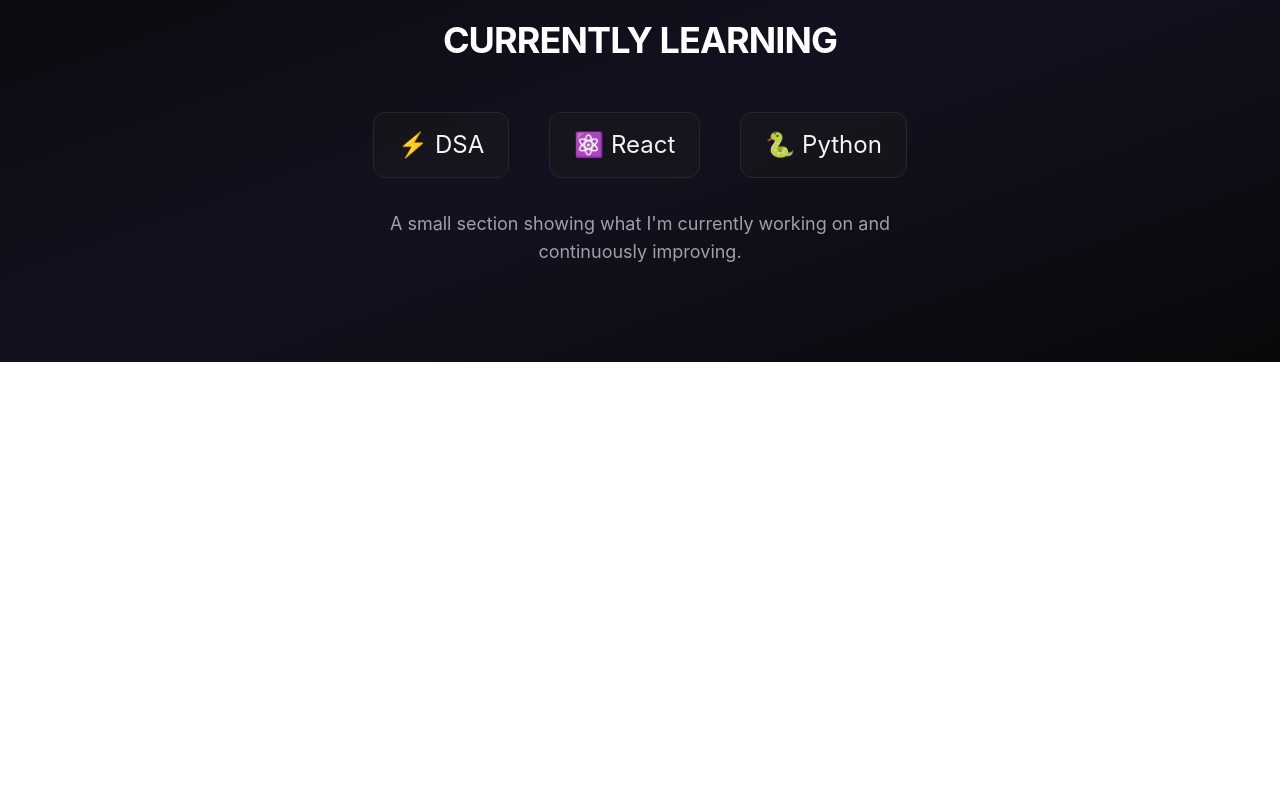
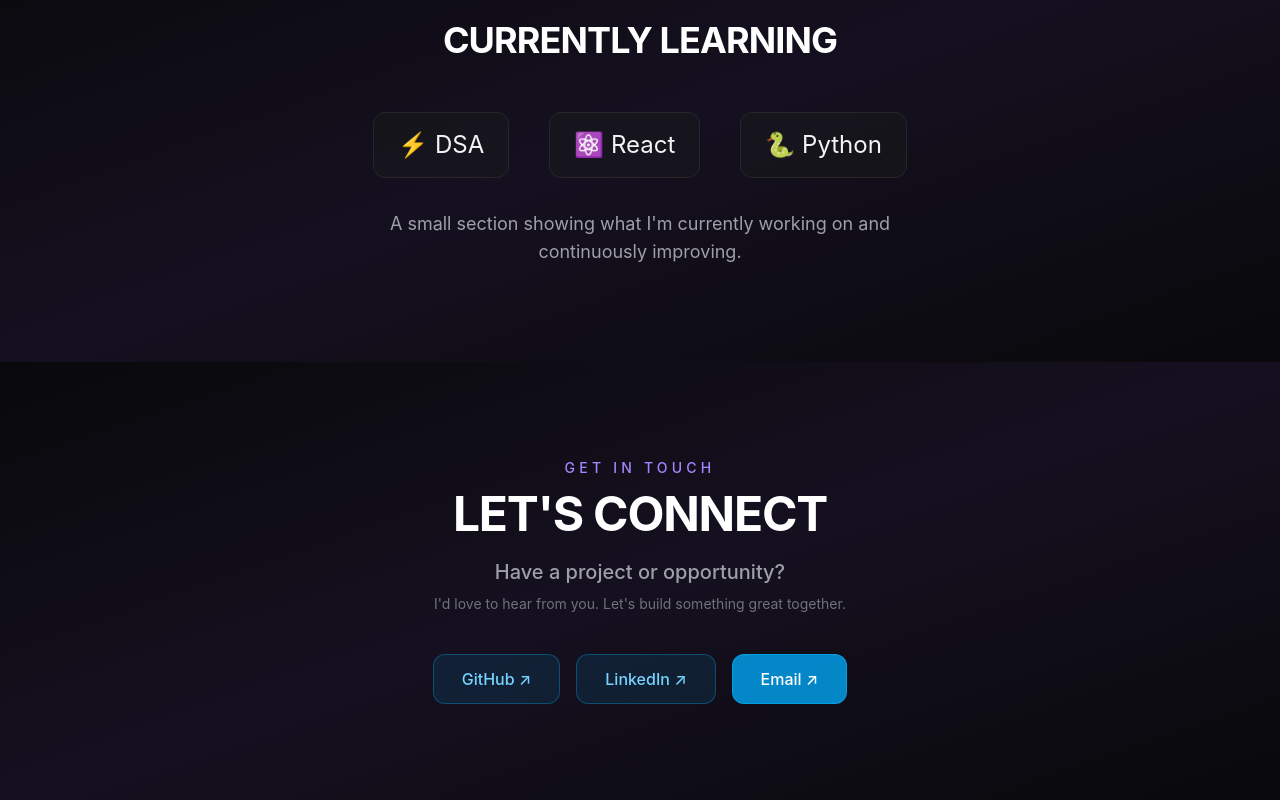
Before and after one commit to PranavUI3/React-Potfolio, a React (Vite) app: page / in a window 1280 px wide. Shown: the part 2065-2865 px from the top of the page. Before the commit the page ends 2427 px from the top, so only its background shows below. Built offline with nearby package versions, Linux system fonts and the light colour scheme.

Commit message:
Achivement:Netword is now added

```diff
--- a/src/App.jsx
+++ b/src/App.jsx
@@ -4,6 +4,7 @@ import Hero from './components/Hero'
 import Skills from './components/Skills'
 import Aboutme from './components/Aboutme'
 import Current from './components/Current'
+import LetsConnect from './components/LetsConnect'
 
 function App() {
 
@@ -14,6 +15,7 @@ function App() {
      <Aboutme />
      <Skills />
      <Current />
+     <LetsConnect />
     </>
   )
 }
--- /dev/null
+++ b/src/components/LetsConnect.jsx
@@ -0,0 +1,72 @@
+import React from 'react'
+
+const LetsConnect = () =>
+{
+    return (
+        <section
+  id="contact"
+  className="relative overflow-hidden bg-gradient-to-br from-[#09090b] via-[#151020] to-[#09090b] px-6 py-24 text-center text-zinc-100"
+>
+  {/* Background glow */}
+  <div className="absolute left-1/2 top-1/2 -z-10 h-80 w-80 -translate-x-1/2 -translate-y-1/2 rounded-full bg-violet-600/10 blur-[120px]" />
+
+  <div className="relative flex flex-col items-center">
+
+    {/* Heading */}
+    <div id="heading">
+      <p className="mb-3 text-sm font-medium uppercase tracking-[0.3em] text-violet-400">
+        Get In Touch
+      </p>
+
+      <h1 className="text-4xl font-bold tracking-tight text-white sm:text-5xl">
+        LET'S CONNECT
+      </h1>
+    </div>
+
+    {/* Description */}
+    <div id="para" className="mt-5">
+      <p className="text-lg font-medium text-zinc-400 sm:text-xl">
+        Have a project or opportunity?
+      </p>
+
+      <p className="mt-2 text-sm text-zinc-500">
+        I'd love to hear from you. Let's build something great together.
+      </p>
+    </div>
+
+    {/* Networks */}
+    <div
+  id="networks"
+  className="mt-10 flex flex-col items-center justify-center gap-4 sm:flex-row"
+>
+  {/* GitHub */}
+  <a
+    href="#"
+    className="rounded-xl border border-sky-400/30 bg-sky-400/10 px-7 py-3 font-medium text-sky-300 transition-all duration-300 hover:-translate-y-1 hover:border-sky-300/60 hover:bg-sky-400/20 hover:text-sky-200 hover:shadow-lg hover:shadow-sky-500/10"
+  >
+    GitHub ↗
+  </a>
+
+  {/* LinkedIn */}
+  <a
+    href="#"
+    className="rounded-xl border border-sky-400/30 bg-sky-400/10 px-7 py-3 font-medium text-sky-300 transition-all duration-300 hover:-translate-y-1 hover:border-sky-300/60 hover:bg-sky-400/20 hover:text-sky-200 hover:shadow-lg hover:shadow-sky-500/10"
+  >
+    LinkedIn ↗
+  </a>
+
+  {/* Email */}
+  <a
+    href="mailto:your@email.com"
+    className="rounded-xl border border-sky-400/50 bg-sky-500/80 px-7 py-3 font-medium text-white transition-all duration-300 hover:-translate-y-1 hover:bg-sky-400 hover:shadow-lg hover:shadow-sky-500/20"
+  >
+    Email ↗
+  </a>
+</div>
+
+  </div>
+</section>
+    )
+}
+
+export default LetsConnect
```
